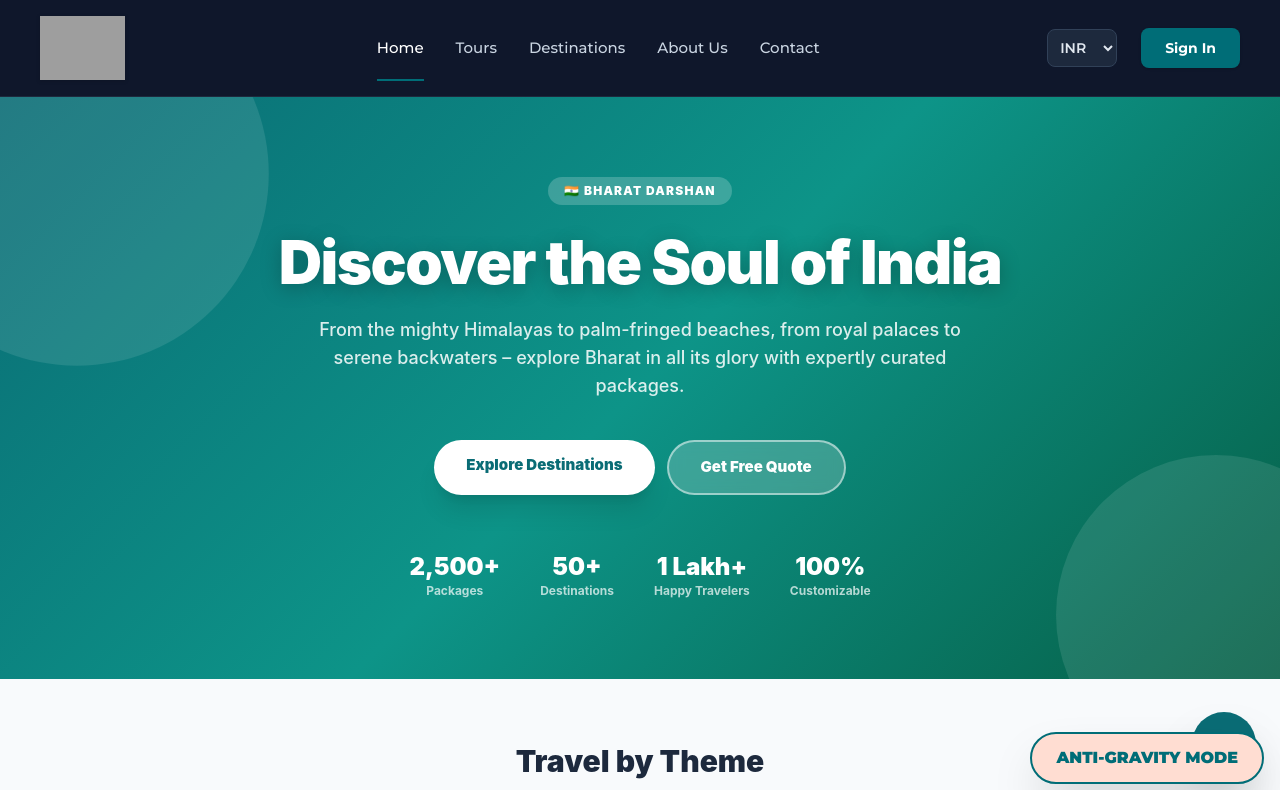
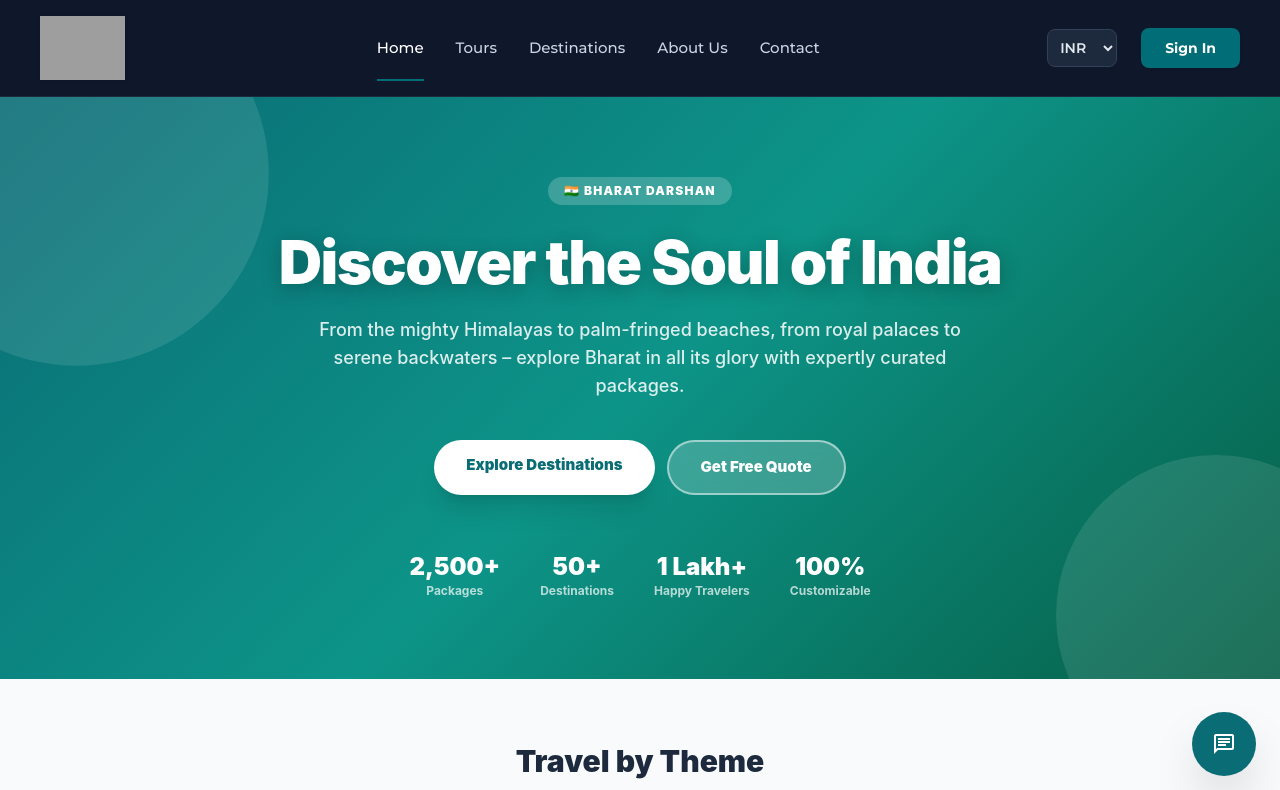
Before and after one commit to rammimankotia-prog/Beautiful-India, a React (Vite) app: page / in a window 1280 px wide. Shown: the top 790 px of the page. Built offline with nearby package versions, Linux system fonts and the light colour scheme; grey boxes are pictures that could not be loaded.

Commit message:
chore: rename chatbot and remove antigravity mode

```diff
--- a/src/components/AntiGravityWrapper.jsx
+++ b/src/components/AntiGravityWrapper.jsx
@@ -94,13 +94,7 @@ const AntiGravityWrapper = ({ children }) => {
     }, [isEnabled]);
 
     return (
-        <div ref={boxRef} className="relative min-h-screen">
-            <button
-                onClick={() => setIsEnabled(!isEnabled)}
-                className="fixed bottom-4 right-4 z-[9999] bg-accent text-primary px-6 py-3 rounded-full font-black shadow-2xl border-2 border-primary hover:scale-110 transition-transform"
-            >
-                {isEnabled ? 'STABILIZE' : 'ANTI-GRAVITY MODE'}
-            </button>
+        <div className="relative min-h-screen">
             {children}
         </div>
     );
--- a/src/components/TripPlannerWidget.jsx
+++ b/src/components/TripPlannerWidget.jsx
@@ -120,7 +120,7 @@ const TripPlannerWidget = () => {
                     <div className="bg-[#0a6c75] text-white p-4 flex items-center justify-between shadow-sm z-10">
                         <div className="flex items-center gap-2">
                             <span className="material-symbols-outlined text-[20px]">explore</span>
-                            <span className="font-extrabold tracking-wide text-[16px]">Trip Planner</span>
+                            <span className="font-extrabold tracking-wide text-[16px]">Tour Expert ' Maayra</span>
                         </div>
                         <button onClick={() => setIsOpen(false)} className="hover:text-slate-200 transition-colors">
                             <span className="material-symbols-outlined text-[20px]">close</span>
```
